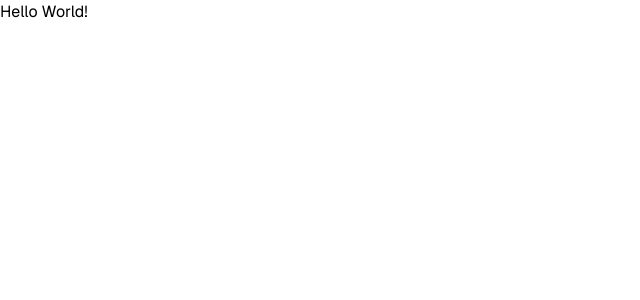
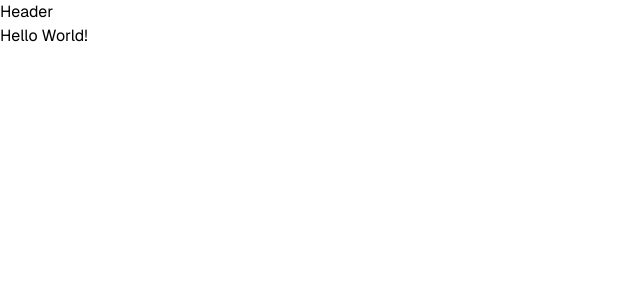
Before and after one commit to crissims/DevStore, a Next.js app: page / in a window 1280 px wide. Shown: the top 300 px of the page, without its empty margins (0-640 px from the left). Built offline with nearby package versions, Linux system fonts and the light colour scheme.

Commit message:
Criando layout da aplicação

```diff
--- /dev/null
+++ b/src/app/(store)/(home)/loading.tsx
@@ -0,0 +1,6 @@
+export default function HomeLoading() {
+
+
+    return <p>Carregando...</p>
+
+}
--- /dev/null
+++ b/src/app/(store)/(home)/page.tsx
@@ -0,0 +1,9 @@
+import Image from "next/image";
+
+export default async function Home() {
+  await new Promise((resolve) => setTimeout(resolve, 2000));
+
+  return (
+      <h1>Hello World!</h1>
+  );
+}
--- /dev/null
+++ b/src/app/(store)/layout.tsx
@@ -0,0 +1,9 @@
+import Header from "@/components/header";
+import { ReactNode } from "react";
+
+export default function StoreLayout({children} : {children: ReactNode}) {
+    return <div>
+        <Header />
+        {children}
+    </div>
+}
--- /dev/null
+++ b/src/app/(store)/search/loading.tsx
@@ -0,0 +1,6 @@
+export default function SearchLoading() {
+
+
+    return <p>Carregando busca...</p>
+
+}
--- /dev/null
+++ b/src/app/(store)/search/page.tsx
@@ -0,0 +1,7 @@
+export default async function Search() {
+  await new Promise((resolve) => setTimeout(resolve, 2000));
+
+  return (
+      <h1>Search</h1>
+  );
+}
--- a/src/app/page.tsx
+++ /dev/null
@@ -1,7 +0,0 @@
-import Image from "next/image";
-
-export default function Home() {
-  return (
-      <h1>Hello World!</h1>
-  );
-}
--- /dev/null
+++ b/src/components/header.tsx
@@ -0,0 +1,5 @@
+export default function Header() {
+    return (
+        <div>Header</div>
+    )
+}
```
Also changed, not shown: src/app/searc/page.tsx (deleted).
